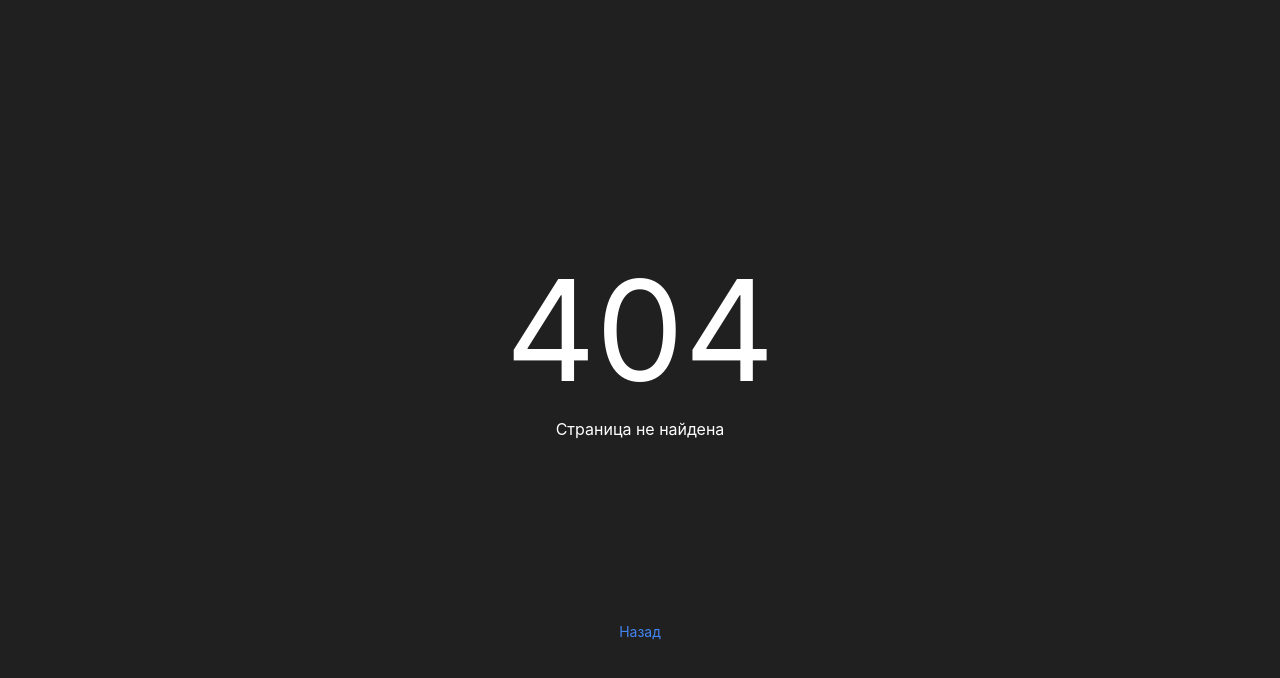
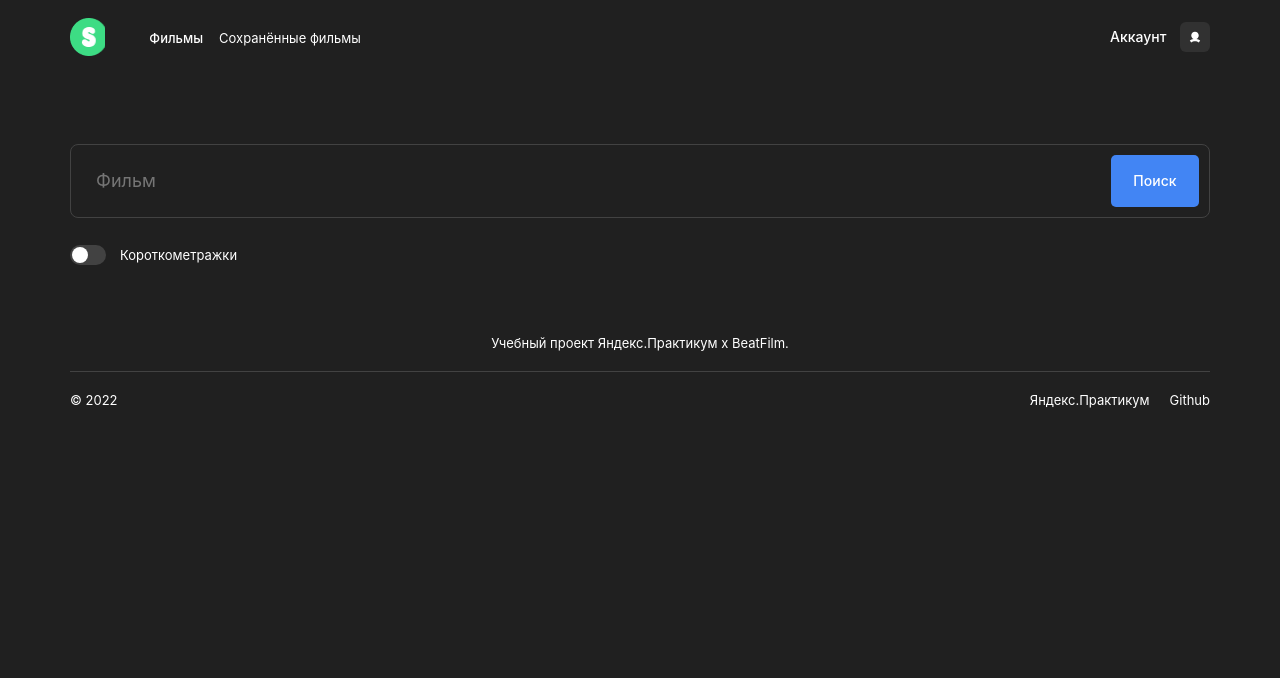
Before and after one commit to touchresponce/movies-explorer-frontend, a React (Create React App) app: page /movies in a window 1280 px wide. Before the commit this address had no page. Shown: the top 678 px of the page. Built offline with nearby package versions, Linux system fonts and the light colour scheme.

Commit message:
form, checkbox

```diff
--- a/src/components/AboutMe/AboutMe.css
+++ b/src/components/AboutMe/AboutMe.css
@@ -2,7 +2,6 @@
   padding: 110px 70px 125px;
   display: flex;
   flex-direction: column;
-  max-width: 1140px;
 }
 
 .about__wrapper {
--- a/src/components/App/App.jsx
+++ b/src/components/App/App.jsx
@@ -1,52 +1,44 @@
 import "./App.css";
 import { useState } from "react";
-import Header from "../Header/Header";
 import Main from "../Main/Main";
 import { Routes, Route } from "react-router-dom";
-import Footer from "../Footer/Footer";
 import NotFound from "../NotFound/NotFound";
+import Layout from "../Layout/Laout";
+import Movies from "../Movies/Movies";
 
-function App() {
-  const [isLogin, setIsLogin] = useState(false);
+export default function App() {
+  const [isLogin, setIsLogin] = useState(true);
 
   return (
     <div className="page">
-      {/* <Header isLogin={isLogin} setIsLogin={setIsLogin} /> */}
       <Routes>
-        {/* защита */}
         <Route path="/signin" />
         <Route path="signup" />
-        {/* защита */}
-        {/* общий компонент шапка подвал */}
-        <Route path="/" element={<Main isLogin={isLogin} />} />
-        {/* общий компонент шапка подвал */}
+        <Route
+          path="/"
+          element={<Layout isLogin={isLogin} setIsLogin={setIsLogin} />}
+        >
+          {/* защита */}
+          <Route index element={<Main isLogin={isLogin} />} />
+          <Route path="/movies" element={<Movies />} />
+          {/* тут настройки профиля */}
+          {/* сохраненки */}
+          {/* защита */}
+        </Route>
         <Route path="*" element={<NotFound />} />
       </Routes>
-      {/* <Footer /> */}
     </div>
   );
 }
-
-export default App;
 
 // нажатие на логотип ведёт на страницу «О проекте»;
 // нажатие на «Фильмы» — на роут /movies;
 // нажатие на «Сохранённые фильмы» — на роут /saved-movies;
 // нажатие на «Регистрация», «Авторизация», «Аккаунт» — на соответствующие роуты /signup, /signin и /profile.
 
-// <div className="page">
-//   <Routes>
-//     <Route path='/' element={<Main/>} />
-//     <Route path='/movies' element={<Movies/>} />
-//     <Route path='/saved-movies' element={<SavedMovies />} />
-//     <Route path='/profile' element={<SavedMovies />} />
-//     <Route path='/saved-movies' element={<SavedMovies />} />
-//       защита
-//         <Route path='/signin' element={}/>
-//         <Route path='/signup' element={}/>
-//       защита
-//   </Routes>
-// </div>
-
 // шрифты + проверить жирность
 // проверить все картинки на наличие необходимых свойств css
+
+// все ссылки должны быть cursor pointer
+
+// лого при signin обрезается
--- /dev/null
+++ b/src/components/FilterCheckbox/FilterCheckbox.css
@@ -0,0 +1,51 @@
+.checkbox {
+  display: flex;
+  margin-top: 27px;
+  align-items: center;
+}
+
+.checkbox__switch {
+  height: 0;
+  width: 0;
+  visibility: hidden;
+}
+
+.checkbox__label {
+  cursor: pointer;
+  text-indent: -9999px;
+  width: 36px;
+  height: 20px;
+  background: #424242;
+  display: block;
+  border-radius: 20px;
+  position: relative;
+}
+
+.checkbox__label:after {
+  content: "";
+  position: absolute;
+  top: 2px;
+  left: 2px;
+  width: 16px;
+  height: 16px;
+  background: #fff;
+  border-radius: 100px;
+  transition: 0.3s;
+}
+
+.checkbox__switch:checked + .checkbox__label {
+  background: #3ddc84;
+}
+
+.checkbox__switch:checked + .checkbox__label:after {
+  left: calc(100% - 2px);
+  transform: translateX(-100%);
+}
+
+.checkbox__description {
+  padding: 0;
+  margin: 0 0 0 14px;
+  font-weight: 400;
+  font-size: 13px;
+  line-height: 18px;
+}
--- /dev/null
+++ b/src/components/FilterCheckbox/FilterCheckbox.jsx
@@ -0,0 +1,13 @@
+import "./FilterCheckbox.css";
+
+export default function FilterCheckbox() {
+  return (
+    <div className="checkbox">
+      <input className="checkbox__switch" type="checkbox" id="switch" />
+      <label className="checkbox__label" htmlFor="switch">
+        Toggle
+      </label>
+      <p className="checkbox__description">Короткометражки</p>
+    </div>
+  );
+}
--- a/src/components/Footer/Footer.css
+++ b/src/components/Footer/Footer.css
@@ -1,7 +1,7 @@
 .footer {
-  display: flex;
-  flex-direction: column;
+  margin: 0 auto;
   padding: 0 70px;
+  max-width: 1140px;
 }
 
 .footer__description {
--- /dev/null
+++ b/src/components/Layout/Laout.jsx
@@ -0,0 +1,16 @@
+import "./Layout.css";
+import Header from "../Header/Header";
+import Footer from "../Footer/Footer";
+import { Outlet } from "react-router-dom";
+
+export default function Layout({ isLogin, setIsLogin }) {
+  return (
+    <>
+      <Header isLogin={isLogin} setIsLogin={setIsLogin} />
+      <main className="main">
+        <Outlet />
+      </main>
+      <Footer />
+    </>
+  );
+}
--- /dev/null
+++ b/src/components/Layout/Layout.css
@@ -0,0 +1,11 @@
+/* .page {
+  background-color: #202020;
+  color: #fff;
+  font-family: "Inter", Arial, sans-serif;
+  min-height: 100vh;
+} */
+
+.main {
+  margin: 0 auto;
+  max-width: 1280px;
+}
--- a/src/components/Main/Main.jsx
+++ b/src/components/Main/Main.jsx
@@ -6,12 +6,12 @@ import Portfolio from "../Portfolio/Portfolio";
 
 export default function Main() {
   return (
-    <main className="main">
+    <>
       <Promo />
       <AboutProject />
       <Techs />
       <AboutMe />
       <Portfolio />
-    </main>
+    </>
   );
 }
--- /dev/null
+++ b/src/components/Movies/Movies.jsx
@@ -0,0 +1,9 @@
+import SearchForm from "../SearchForm/SearchForm";
+
+export default function Movies() {
+  return (
+    <>
+      <SearchForm />
+    </>
+  );
+}
--- /dev/null
+++ b/src/components/SearchForm/SearchForm.css
@@ -0,0 +1,38 @@
+.search {
+  margin: 70px 0;
+  padding: 0 70px;
+}
+
+.search__wrapper {
+  border: 1.5px solid #424242;
+  border-radius: 8px;
+  display: flex;
+  justify-content: space-between;
+}
+
+.search__input {
+  padding-left: 25px;
+  border: none;
+  width: 100%;
+  color: #fff;
+  background-color: transparent;
+  font-weight: 400;
+  font-size: 18px;
+  line-height: 20px;
+  outline: none;
+}
+
+.search__button {
+  padding: 0;
+  margin: 10px 10px;
+  width: 100px;
+  color: #fff;
+  height: 52px;
+  background-color: #4285f4;
+  border: none;
+  border-radius: 5px;
+  cursor: pointer;
+  font-weight: 500;
+  font-size: 14px;
+  line-height: 18px;
+}
--- /dev/null
+++ b/src/components/SearchForm/SearchForm.jsx
@@ -0,0 +1,24 @@
+import FilterCheckbox from "../FilterCheckbox/FilterCheckbox";
+import "./SearchForm.css";
+
+export default function SearchForm() {
+  return (
+    <section className="search">
+      <form className="form search__form">
+        <div className="search__wrapper">
+          <input
+            className="search__input"
+            type="text"
+            id="search"
+            name="search"
+            placeholder="Фильм"
+            required
+          />
+          <button className="search__button">Поиск</button>
+          <span></span>
+        </div>
+        <FilterCheckbox />
+      </form>
+    </section>
+  );
+}
--- a/src/index.css
+++ b/src/index.css
@@ -1,6 +1,6 @@
 @import url("./vendor/normalize.css");
 
-.main {
+/* .main {
   margin: 0 auto;
   max-width: 1280px;
-}
+} */
```
